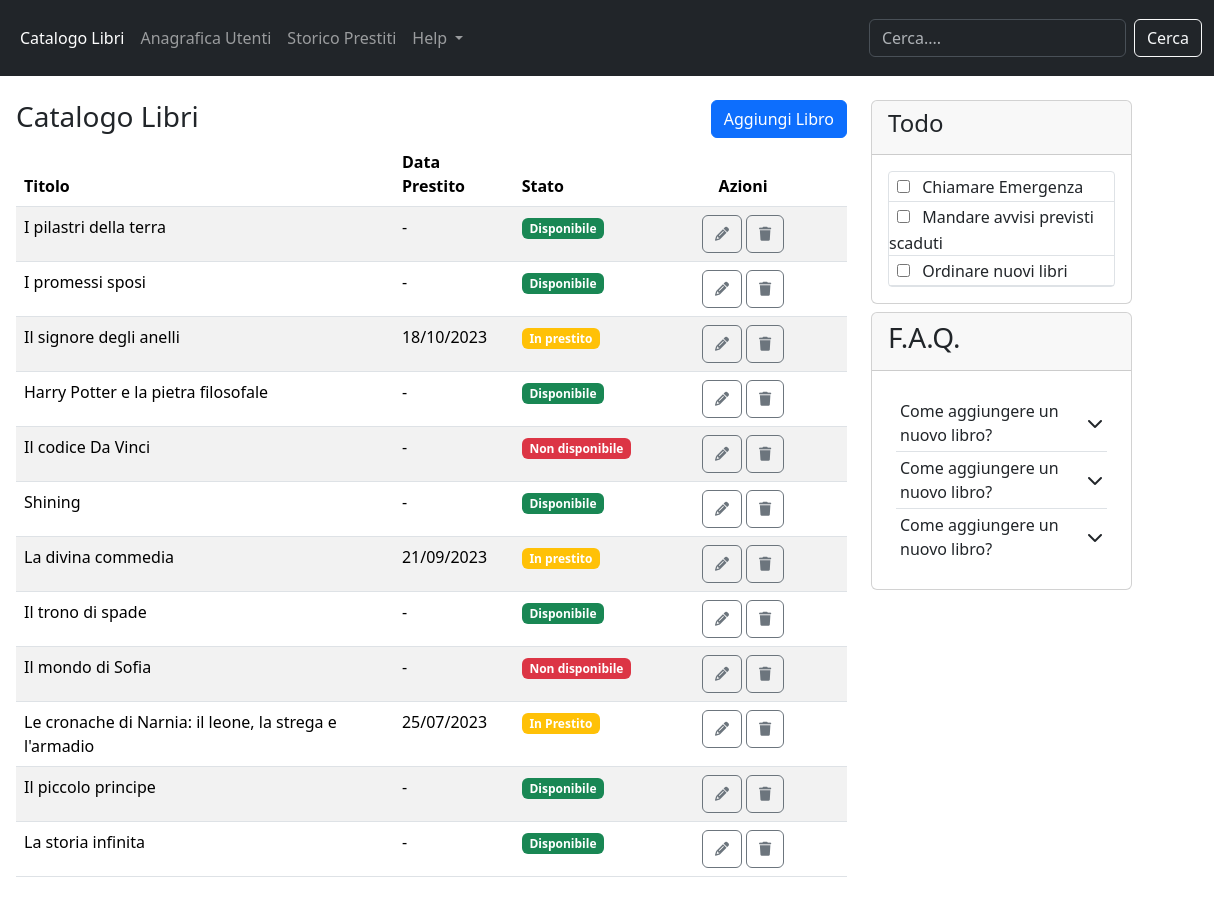
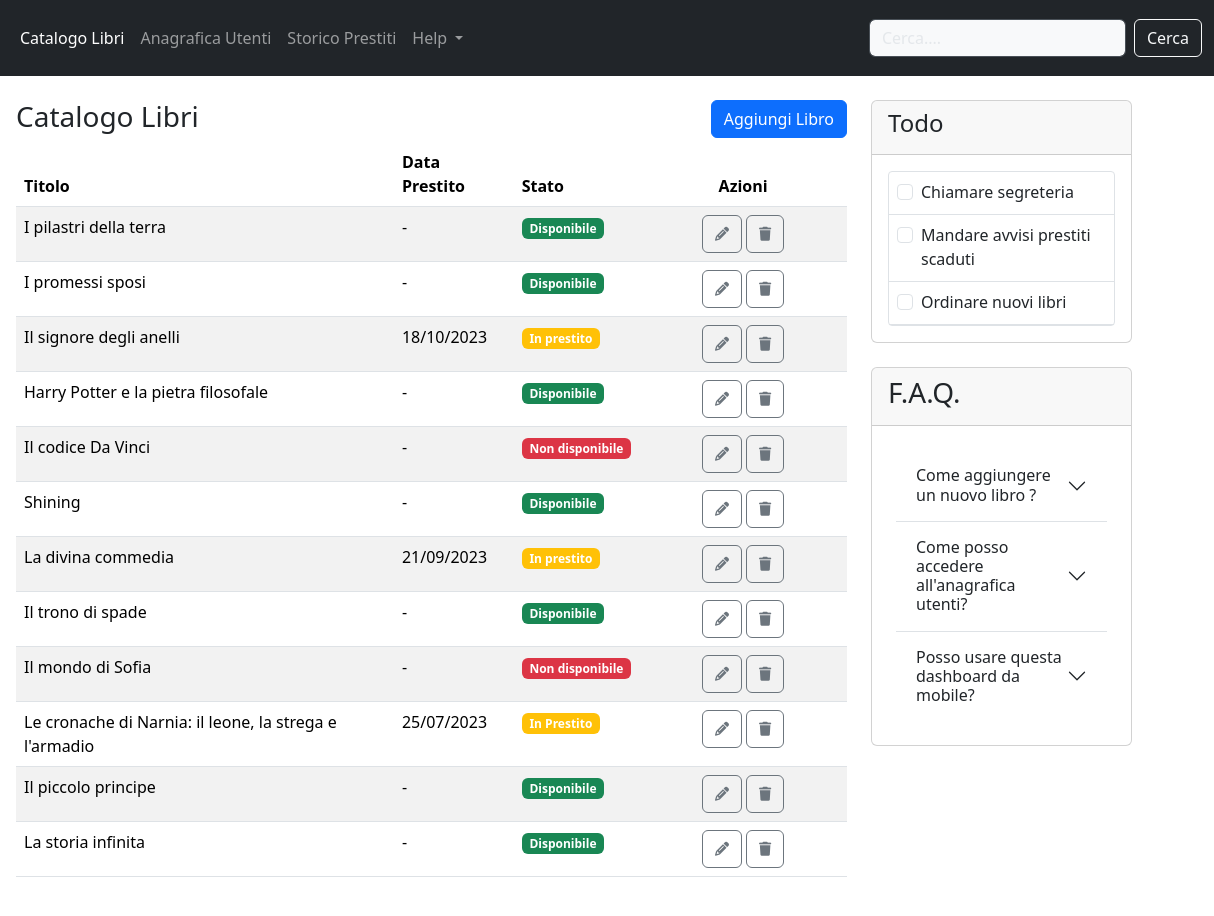
Before and after one commit to AndreaParrini/html-css-bootstrap-dashboard, a plain HTML site: page index.html in a window 1280 px wide. Shown: the full height of the page, 66-1280 px from the left. Drawn offline with nearby package versions, Linux system fonts and the light colour scheme.

Commit message:
fix checkbox in card todo

```diff
--- a/index.html
+++ b/index.html
@@ -63,7 +63,7 @@
                         </li>
                     </ul>
                     <form class="d-flex  ms-auto" role="search">
-                        <input class="form-control me-2" type="search" placeholder="Cerca...." aria-label="Search">
+                        <input class="form-control me-2 bg-light text-dark" type="search" placeholder="Cerca...." aria-label="Search">
                         <button class="btn btn-outline-light" type="submit">Cerca</button>
                     </form>
                 </div>
@@ -879,37 +879,91 @@
                         </div>
                         <div class="card-body ">
                             <div class="border rounded-1">
-                                <div class="border-bottom">
-                                    <input type="checkbox" id="emergency" class="m-2">
-                                    <span class="fs-6 fw-lighter">Chiamare Emergenza</span>
+                                <div class="border-bottom p-2 fs-6 fw-light">
+                                    <div class="form-check">
+                                        <input class="form-check-input" type="checkbox" value="" id="flexCheckDefault">
+                                        <label class="form-check-label" for="flexCheckDefault">
+                                            Chiamare segreteria
+                                        </label>
+                                    </div>
                                 </div>
-                                <div class="border-bottom">
-                                    <input type="checkbox" id="avvisi" class="m-2">
-                                    <span class="fs-6 fw-lighter">Mandare avvisi previsti scaduti</span>
+                                <div class="border-bottom p-2 fs-6 fw-light">
+                                    <div class="form-check">
+                                        <input class="form-check-input" type="checkbox" value="" id="flexCheckDefault2">
+                                        <label class="form-check-label" for="flexCheckDefault2">
+                                            Mandare avvisi prestiti scaduti
+                                        </label>
+                                    </div>
                                 </div>
-                                <div class="border-bottom">
-                                    <input type="checkbox" id="order" class="m-2">
-                                    <span class="fs-6 fw-lighter">Ordinare nuovi libri</span>
+                                <div class="border-bottom p-2 fs-6 fw-light">
+                                    <div class="form-check" >
+                                        <input class="form-check-input" type="checkbox" value="" id="flexCheckDefault3">
+                                        <label class="form-check-label" for="flexCheckDefault3">
+                                            Ordinare nuovi libri
+                                        </label>
+                                    </div>
                                 </div>
                             </div>
                         </div>
                     </div>
-                    <div class="card mt-2">
+                    <div class="card mt-4">
                         <div class="card-header">
                             <h3>F.A.Q.</h3>
                         </div>
                         <div class="card-body p-4">
-                            <div class="border-bottom d-flex align-items-center justify-content-between p-1">
-                                <span class="fw-light me-2">Come aggiungere un nuovo libro?</span>
-                                <i class="fa-solid fa-chevron-down"></i>
-                            </div>
-                            <div class="border-bottom d-flex align-items-center justify-content-between p-1">
-                                <span class="fw-light me-2">Come aggiungere un nuovo libro?</span>
-                                <i class="fa-solid fa-chevron-down"></i>
-                            </div>
-                            <div class=" d-flex align-items-center justify-content-between p-1">
-                                <span class="fw-light me-2">Come aggiungere un nuovo libro?</span>
-                                <i class="fa-solid fa-chevron-down"></i>
+                            <div class="accordion accordion-flush" id="accordionFlushExample">
+                                <div class="accordion-item">
+                                    <h2 class="accordion-header">
+                                        <button class="accordion-button collapsed" type="button"
+                                            data-bs-toggle="collapse" data-bs-target="#flush-collapseOne"
+                                            aria-expanded="false" aria-controls="flush-collapseOne">
+                                            Come aggiungere un nuovo libro ?
+                                        </button>
+                                    </h2>
+                                    <div id="flush-collapseOne" class="accordion-collapse collapse"
+                                        data-bs-parent="#accordionFlushExample">
+                                        <div class="accordion-body">
+                                            Per aggiungere un nuovo libro vi basterà cliccare sul tasto "Aggiungi Libro"
+                                            nella schermata della dashboard.
+                                            Compilare tutti i campi e poi inviare la richiesta di inserimento.
+                                            La vostra richiesta sarà processata dai nostri operatori nel minore tempo
+                                            possibile, e una volta accettata il libro sarà inserito nel catalogo.
+                                        </div>
+                                    </div>
+                                </div>
+                                <div class="accordion-item">
+                                    <h2 class="accordion-header">
+                                        <button class="accordion-button collapsed" type="button"
+                                            data-bs-toggle="collapse" data-bs-target="#flush-collapseTwo"
+                                            aria-expanded="false" aria-controls="flush-collapseTwo">
+                                            Come posso accedere all'anagrafica utenti?
+                                        </button>
+                                    </h2>
+                                    <div id="flush-collapseTwo" class="accordion-collapse collapse"
+                                        data-bs-parent="#accordionFlushExample">
+                                        <div class="accordion-body">
+                                            Per accedere all'anagrafica utenti da PC, ti basterà cliccare l'apposito
+                                            tasto nel menu di navigazione vicino al logo.
+                                            Mentre da dispositivi com Tablet e Mobile, dovrai prima cliccare il tasto in
+                                            alto a destra, per far comparire il menù e poi premere l'apposito tasto.
+                                        </div>
+                                    </div>
+                                </div>
+                                <div class="accordion-item">
+                                    <h2 class="accordion-header">
+                                        <button class="accordion-button collapsed" type="button"
+                                            data-bs-toggle="collapse" data-bs-target="#flush-collapseThree"
+                                            aria-expanded="false" aria-controls="flush-collapseThree">
+                                            Posso usare questa dashboard da mobile?
+                                        </button>
+                                    </h2>
+                                    <div id="flush-collapseThree" class="accordion-collapse collapse"
+                                        data-bs-parent="#accordionFlushExample">
+                                        <div class="accordion-body">
+                                            Si la dashboard può essere usata su qualsiasi dispositivo.
+                                        </div>
+                                    </div>
+                                </div>
                             </div>
                         </div>
                     </div>
```
